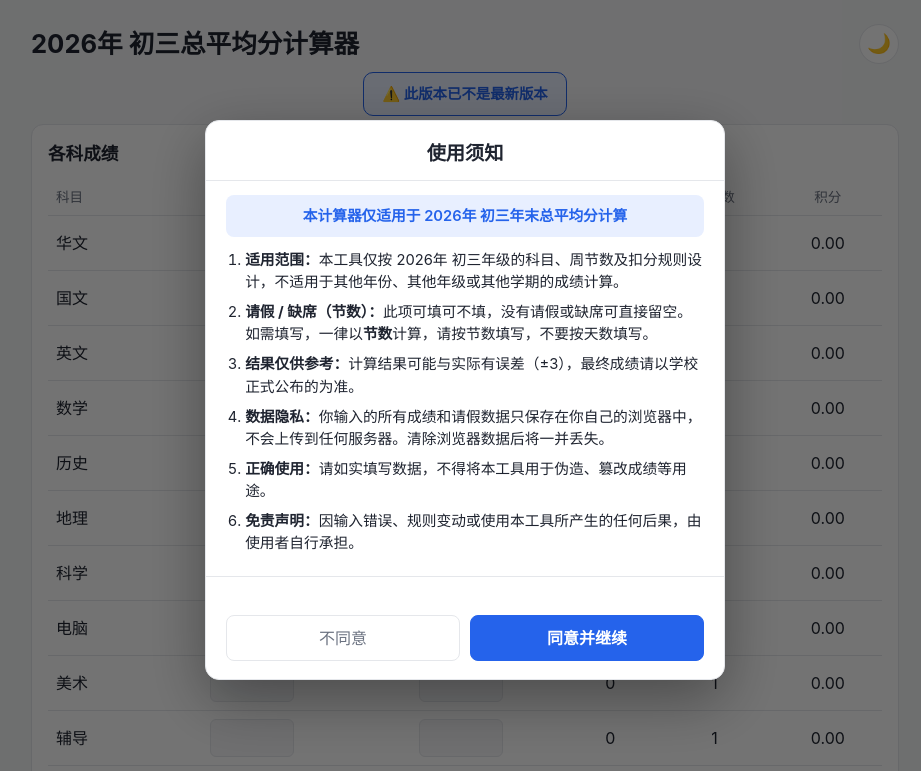
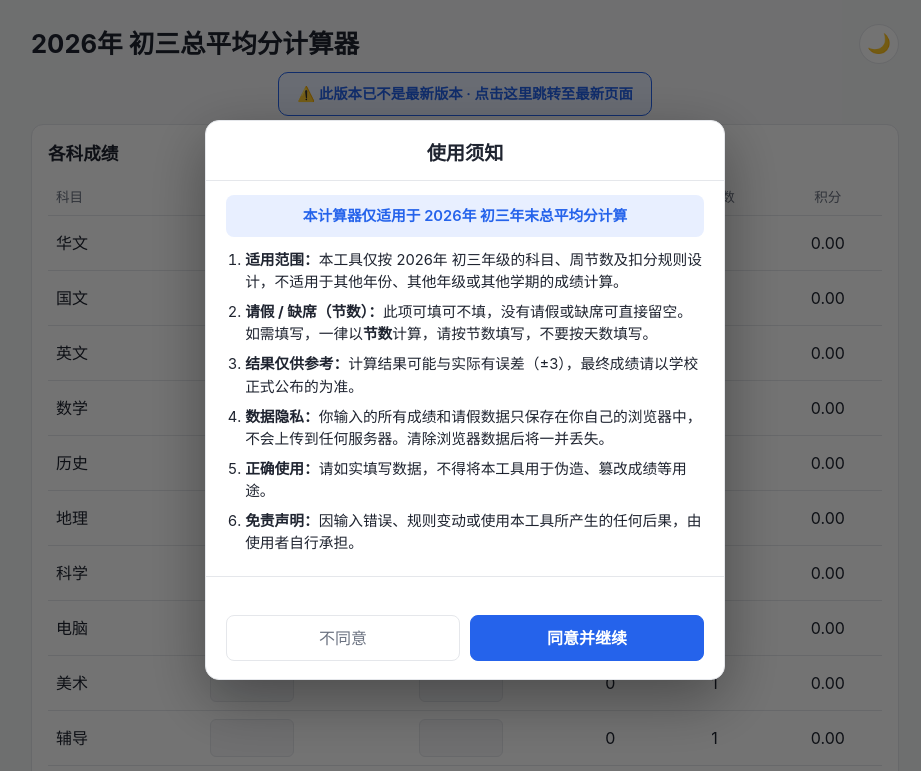
Before and after one commit to DylanLaw1123/calculate-mark, a plain HTML site: page index.html in a window 1280 px wide. Shown: the top 771 px of the page, without its empty margins (175-1096 px from the left). Drawn offline with Linux system fonts and the light colour scheme.

Commit message:
Update index.html

```diff
--- a/index.html
+++ b/index.html
@@ -167,7 +167,7 @@ footer a { color: var(--accent); cursor: pointer; text-decoration: underline; }
 </header>
 
 <div class="version-banner">
-  <button id="versionBtn" class="version-btn" type="button">⚠️ 此版本已不是最新版本</button>
+  <button id="versionBtn" class="version-btn" type="button">⚠️ 此版本已不是最新版本 · 点击这里跳转至最新页面</button>
 </div>
 
 <main>
```
